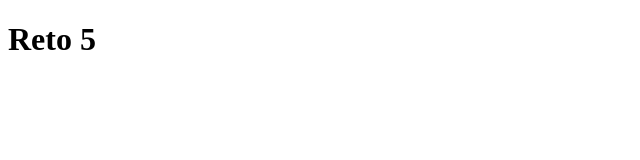
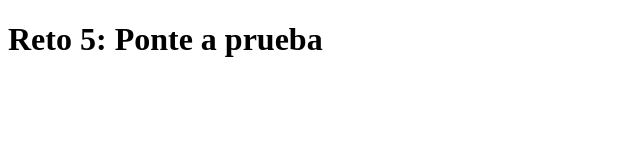
Before and after one commit to MrEpicTitus/DAyC, a plain HTML site: page index.html in a window 1280 px wide. Shown: the whole page, without its empty margins (0-640 px from the left). Drawn offline with Linux system fonts and the light colour scheme.

Commit message:
Update reto 5

```diff
--- a/index.html
+++ b/index.html
@@ -8,7 +8,7 @@
 </head>
 
 <body>
-    <h1>Reto 5</h1>
+    <h1>Reto 5: Ponte a prueba</h1>
 </body>
 
 </html>
```
